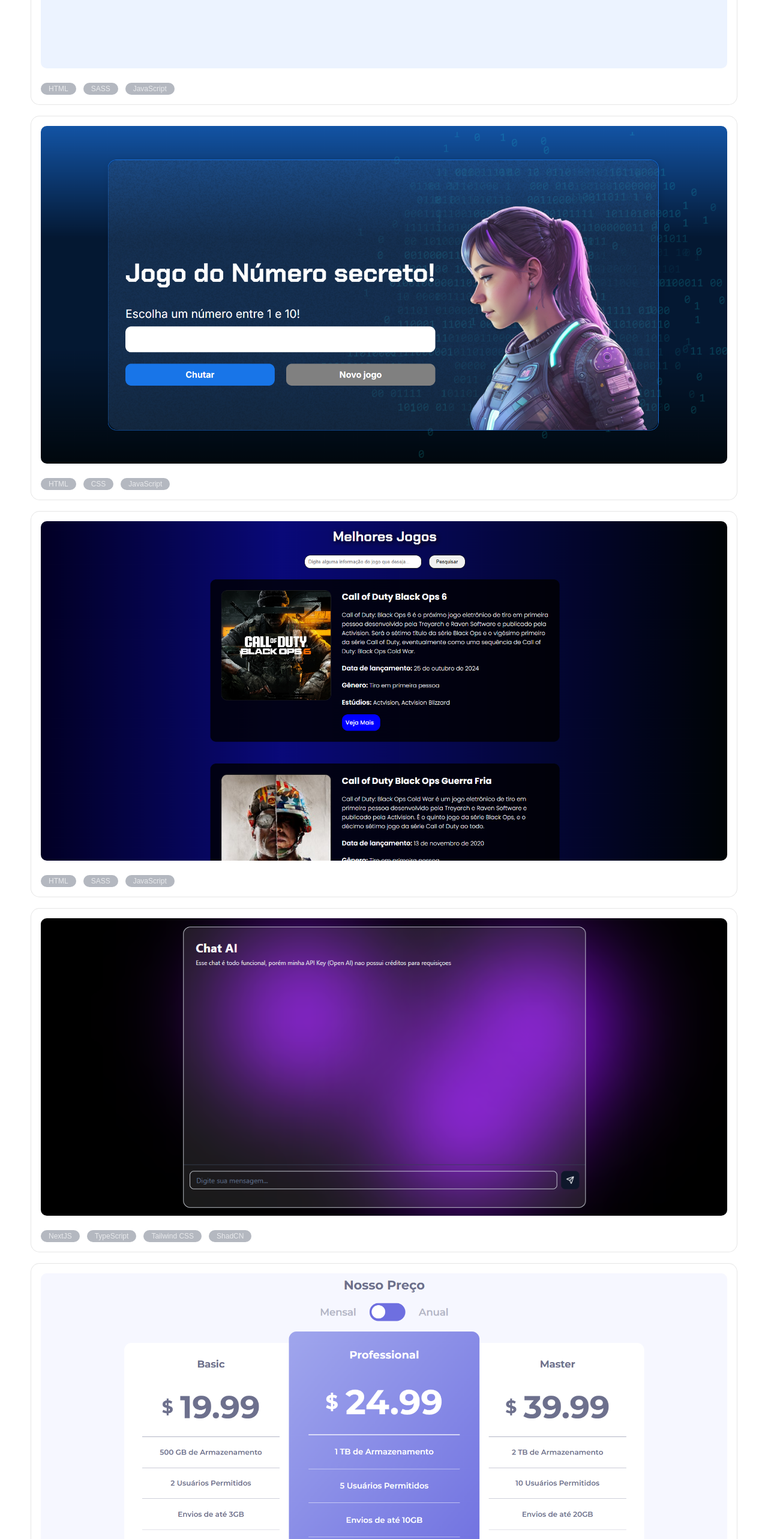
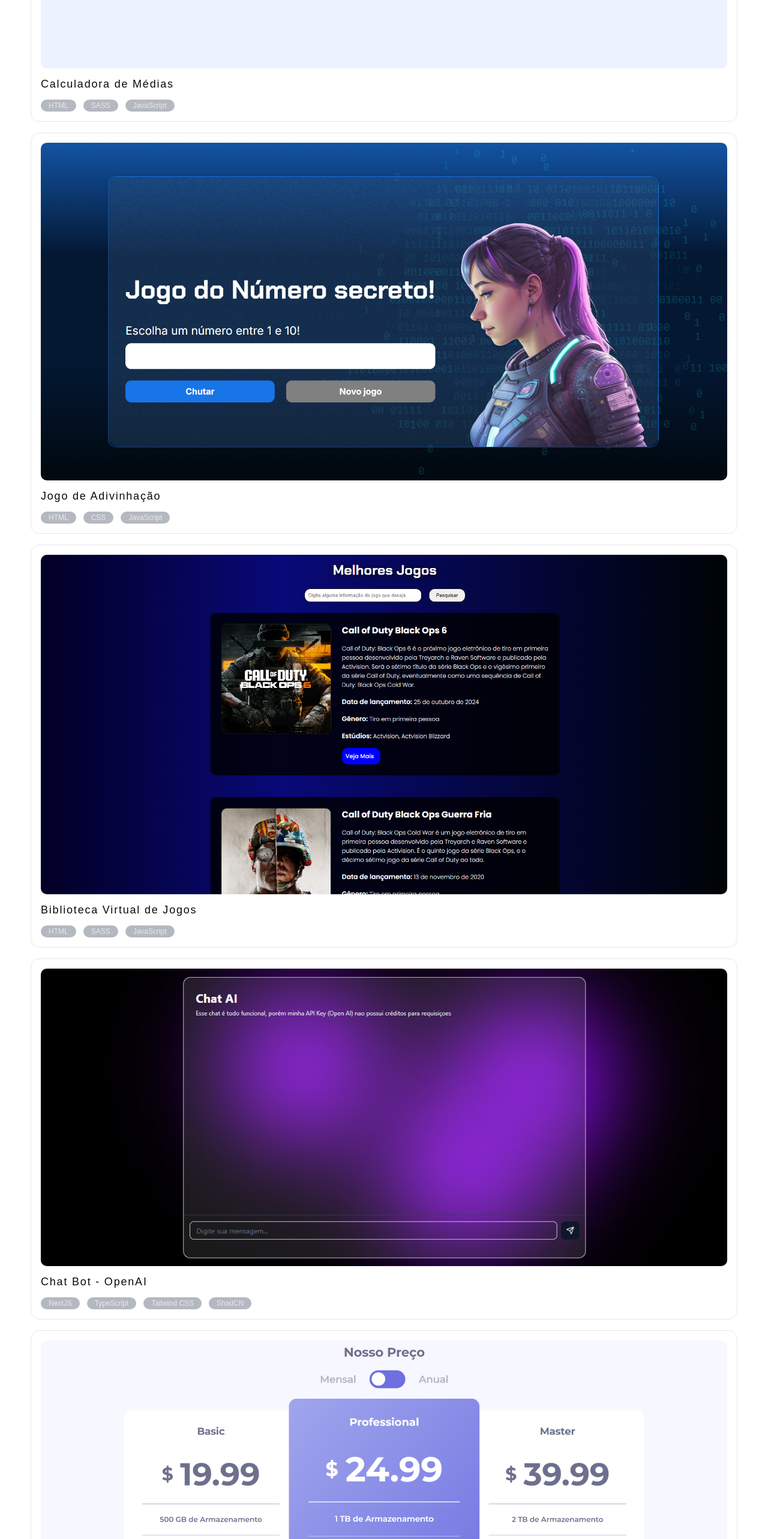
Before and after one commit to kauanconstancio/Portfolio-2026, a React (Vite) app: page / in a window 1280 px wide. Shown: the part 4400-6966 px from the top of the page at 60% size. Built offline with nearby package versions, Linux system fonts and the light colour scheme.

Commit message:
fix: includind projetcs name on the Projects array

```diff
--- a/src/App.tsx
+++ b/src/App.tsx
@@ -6,6 +6,7 @@
 import Hero from "./components/Hero"
 import Projects from "./components/Projects"
 import TechGrid from "./components/TechGrid"
+import { Separator } from "./components/ui/separator"
 
 export function App() {
   return (
@@ -19,6 +20,15 @@
         <Projects />
         <Certificates />
         <ContactMe />
+        <Separator className="mt-10" />
+        <p className="mt-10 text-center text-sm tracking-widest text-gray-400">
+          © 2026{" "}
+          <span className="bg-linear-to-r from-blue-900 via-blue-600 to-blue-400 bg-clip-text text-transparent">
+            {" "}
+            Kauan Constancio
+          </span>
+          . Todos os direitos reservados.
+        </p>
       </main>
     </div>
   )
--- a/src/components/Projects.tsx
+++ b/src/components/Projects.tsx
@@ -36,7 +36,7 @@
       id: "2",
       img: "./src/assets/img/projectsImg/mediumNotes.png",
       alt: "",
-      projectName: "",
+      projectName: "Calculadora de Médias",
       projectDescription: "",
       tags: ["HTML", "SASS", "JavaScript"],
       github: "",
@@ -46,7 +46,7 @@
       id: "3",
       img: "./src/assets/img/projectsImg/secretNumber.png",
       alt: "",
-      projectName: "",
+      projectName: "Jogo de Adivinhação",
       projectDescription: "",
       tags: ["HTML", "CSS", "JavaScript"],
       github: "",
@@ -56,7 +56,7 @@
       id: "4",
       img: "./src/assets/img/projectsImg/library.png",
       alt: "",
-      projectName: "",
+      projectName: "Biblioteca Virtual de Jogos",
       projectDescription: "",
       tags: ["HTML", "SASS", "JavaScript"],
       github: "",
@@ -66,7 +66,7 @@
       id: "5",
       img: "./src/assets/img/projectsImg/Chat Bot.png",
       alt: "",
-      projectName: "",
+      projectName: "Chat Bot - OpenAI",
       projectDescription: "",
       tags: ["NextJS", "TypeScript", "Tailwind CSS", "ShadCN"],
       github: "",
@@ -76,7 +76,7 @@
       id: "6",
       img: "./src/assets/img/projectsImg/cards.png",
       alt: "",
-      projectName: "",
+      projectName: "Cards de Precificação",
       projectDescription: "",
       tags: ["HTML", "CSS", "JavaScript"],
       github: "",
--- /dev/null
+++ b/src/components/ui/separator.tsx
@@ -0,0 +1,26 @@
+import * as React from "react"
+import { Separator as SeparatorPrimitive } from "radix-ui"
+
+import { cn } from "@/lib/utils"
+
+function Separator({
+  className,
+  orientation = "horizontal",
+  decorative = true,
+  ...props
+}: React.ComponentProps<typeof SeparatorPrimitive.Root>) {
+  return (
+    <SeparatorPrimitive.Root
+      data-slot="separator"
+      decorative={decorative}
+      orientation={orientation}
+      className={cn(
+        "shrink-0 bg-border data-horizontal:h-px data-horizontal:w-full data-vertical:w-px data-vertical:self-stretch",
+        className
+      )}
+      {...props}
+    />
+  )
+}
+
+export { Separator }
```
